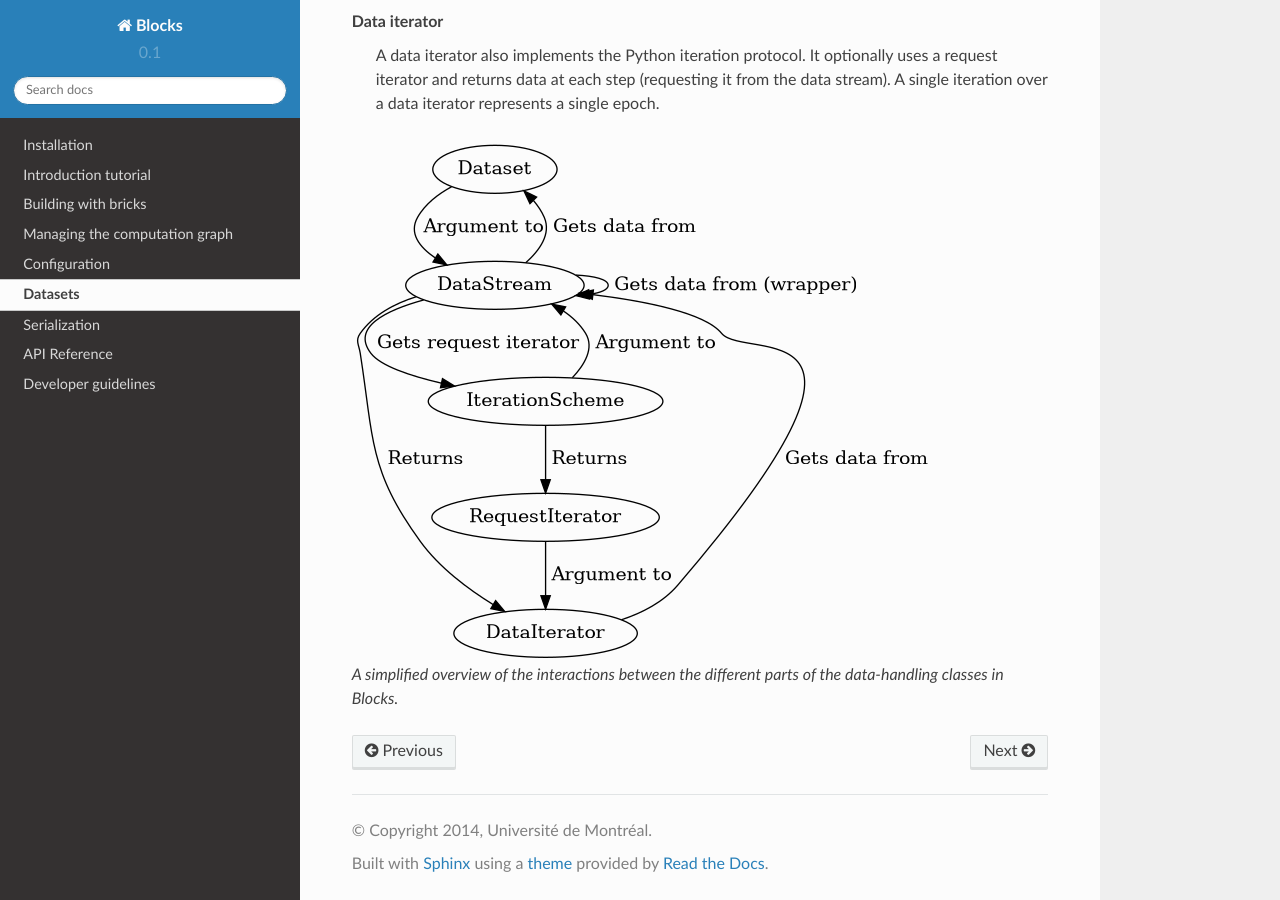
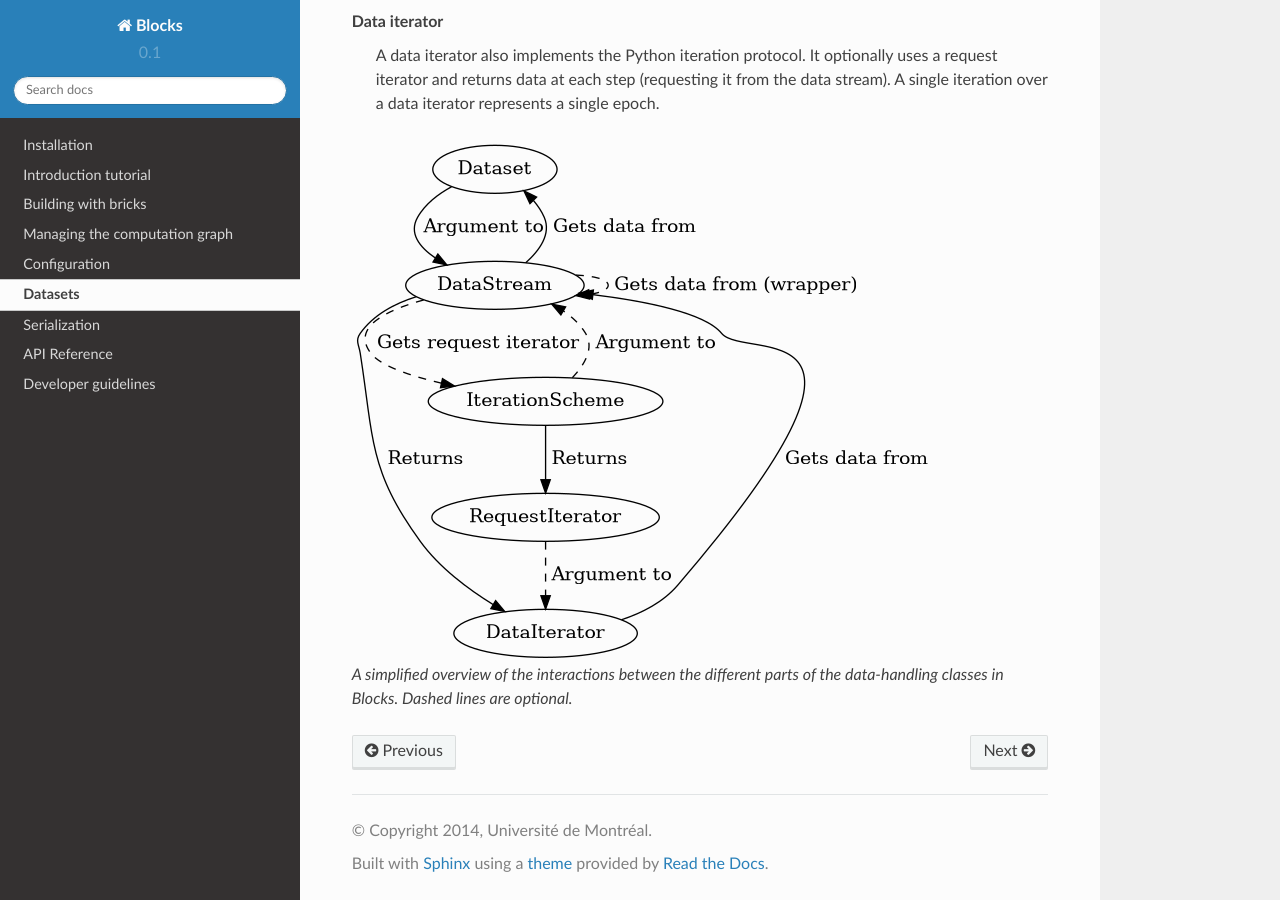
Before and after one commit to mila-iqia/blocks, a Sphinx documentation site: the page built from docs/datasets.rst, in a window 1280 px wide and 900 px high, scrolled down 963 px. Built offline with Sphinx 7.4.7 and the Read the Docs theme 2.0.0, drawn with Linux system fonts in a browser that asks for light colours.

Commit message:
Clarify that iteration schemes are optinoal in diagram

```diff
--- a/docs/datasets.rst
+++ b/docs/datasets.rst
@@ -51,14 +51,14 @@ Data iterator
   epoch.
 
 .. digraph:: datasets
-   :caption: A simplified overview of the interactions between the different parts of the data-handling classes in Blocks.
+   :caption: A simplified overview of the interactions between the different parts of the data-handling classes in Blocks. Dashed lines are optional.
 
    Dataset -> DataStream [label=" Argument to"];
    DataStream -> Dataset [label=" Gets data from"];
    DataStream -> DataIterator [label=" Returns"];
-   IterationScheme -> DataStream [label=" Argument to"];
-   DataStream -> IterationScheme [label=" Gets request iterator"];
+   IterationScheme -> DataStream [style=dashed, label=" Argument to"];
+   DataStream -> IterationScheme [style=dashed, label=" Gets request iterator"];
    IterationScheme -> RequestIterator [label=" Returns"];
-   RequestIterator -> DataIterator [label=" Argument to"];
+   RequestIterator -> DataIterator [style=dashed, label=" Argument to"];
    DataIterator -> DataStream [label=" Gets data from"];
-   DataStream -> DataStream [label=" Gets data from (wrapper)"];
+   DataStream -> DataStream [style=dashed, label=" Gets data from (wrapper)"];
```
